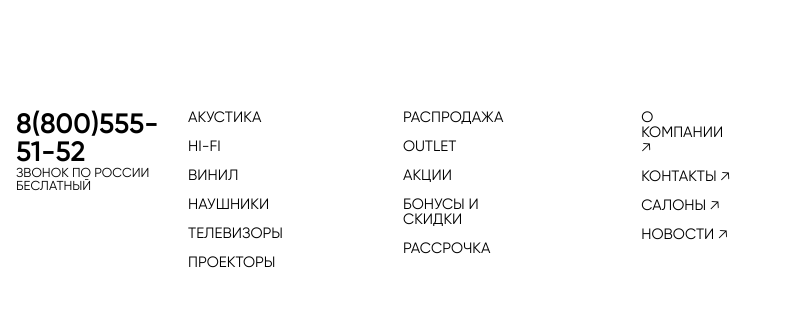
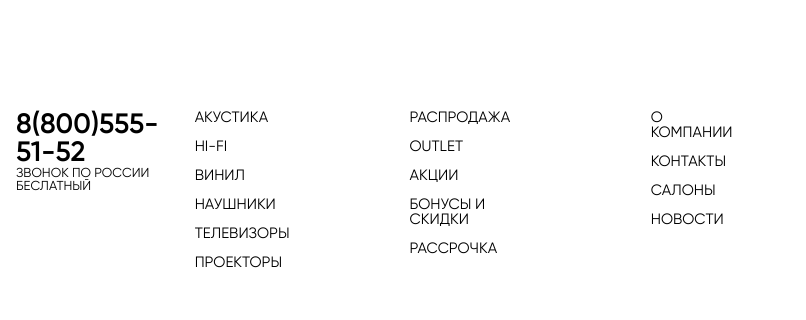
Before and after one commit to denielkon/test2, a plain HTML site: page index.html in a window 1280 px wide. Shown: the part 2032-2352 px from the top of the page, 474-1280 px from the left. Drawn offline with nearby package versions, Linux system fonts and the light colour scheme.

Commit message:
Add files via upload

```diff
--- a/index.html
+++ b/index.html
@@ -275,10 +275,10 @@
 					<a href="#">Рассрочка</a>
 				</div>
 				<div class="footer__info-links">
-					<a href="#">О компании &#129125;</a>
-					<a href="#">Контакты &#129125;</a>
-					<a href="#">Салоны &#129125;</a>
-					<a href="#">Новости &#129125;</a>
+					<a href="#">О компании </a>
+					<a href="#">Контакты </a>
+					<a href="#">Салоны </a>
+					<a href="#">Новости </a>
 				</div>
 			</div>
 		</div>
```
